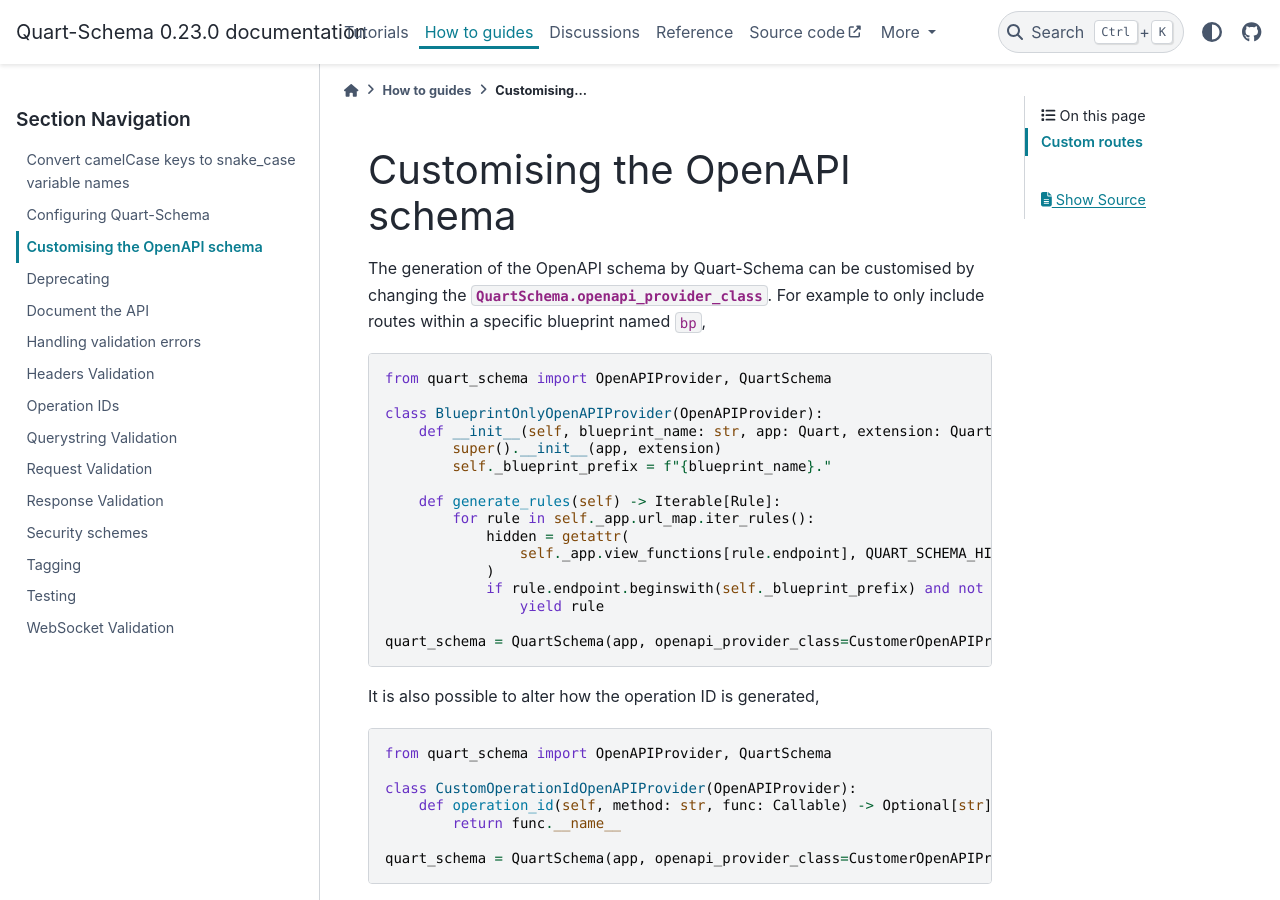
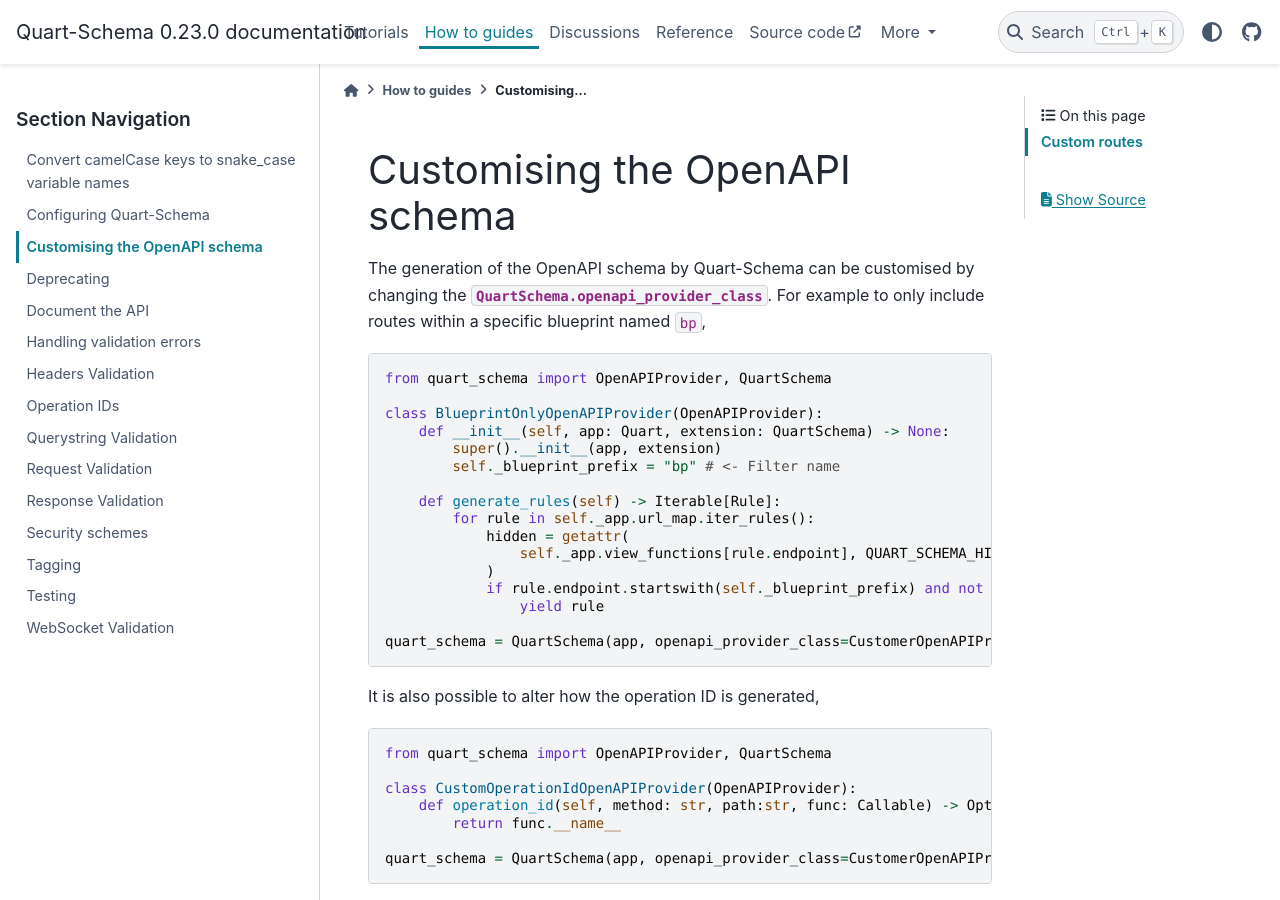
Before and after one commit to pgjones/quart-schema, a Sphinx documentation site: the page built from docs/how_to_guides/customising.rst, in a window 1280 px wide and 900 px high. Built offline with Sphinx 7.4.7 and the PyData theme 0.15.4, drawn with Linux system fonts in a browser that asks for light colours; pages that are not in the unit, such as notebooks, are missing from menus.

Commit message:
Correct the customising documentation
Example was not working.

```diff
--- a/docs/how_to_guides/customising.rst
+++ b/docs/how_to_guides/customising.rst
@@ -11,16 +11,16 @@
     from quart_schema import OpenAPIProvider, QuartSchema
 
     class BlueprintOnlyOpenAPIProvider(OpenAPIProvider):
-        def __init__(self, blueprint_name: str, app: Quart, extension: QuartSchema) -> None:
+        def __init__(self, app: Quart, extension: QuartSchema) -> None:
             super().__init__(app, extension)
-            self._blueprint_prefix = f"{blueprint_name}."
+            self._blueprint_prefix = "bp" # <- Filter name
 
         def generate_rules(self) -> Iterable[Rule]:
             for rule in self._app.url_map.iter_rules():
                 hidden = getattr(
                     self._app.view_functions[rule.endpoint], QUART_SCHEMA_HIDDEN_ATTRIBUTE, False
                 )
-                if rule.endpoint.beginswith(self._blueprint_prefix) and not hidden and not rule.websocket:
+                if rule.endpoint.startswith(self._blueprint_prefix) and not hidden and not rule.websocket:
                     yield rule
 
     quart_schema = QuartSchema(app, openapi_provider_class=CustomerOpenAPIProvider)
@@ -33,7 +33,7 @@
     from quart_schema import OpenAPIProvider, QuartSchema
 
     class CustomOperationIdOpenAPIProvider(OpenAPIProvider):
-        def operation_id(self, method: str, func: Callable) -> Optional[str]:
+        def operation_id(self, method: str, path:str, func: Callable) -> Optional[str]:
             return func.__name__
 
     quart_schema = QuartSchema(app, openapi_provider_class=CustomerOpenAPIProvider)
```
